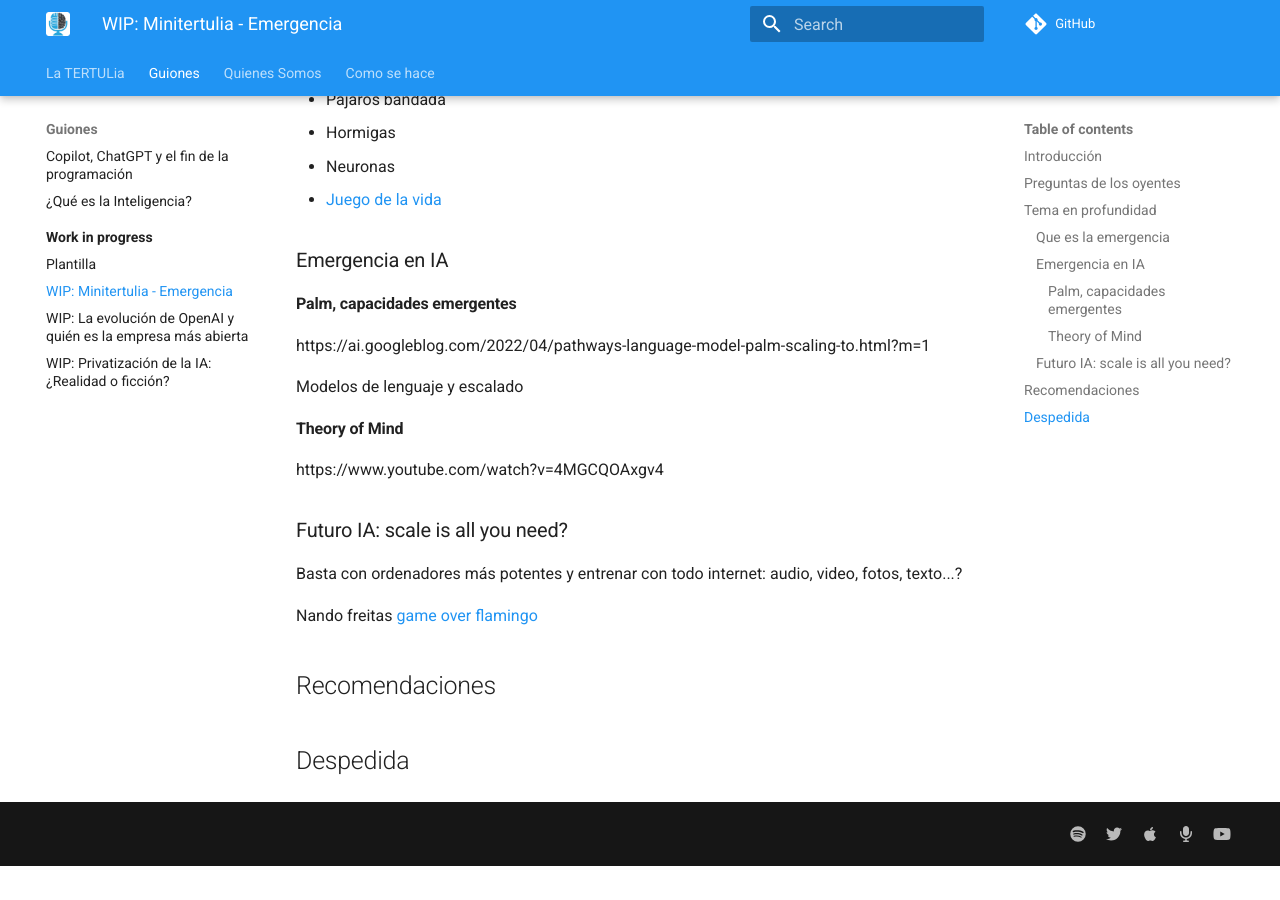
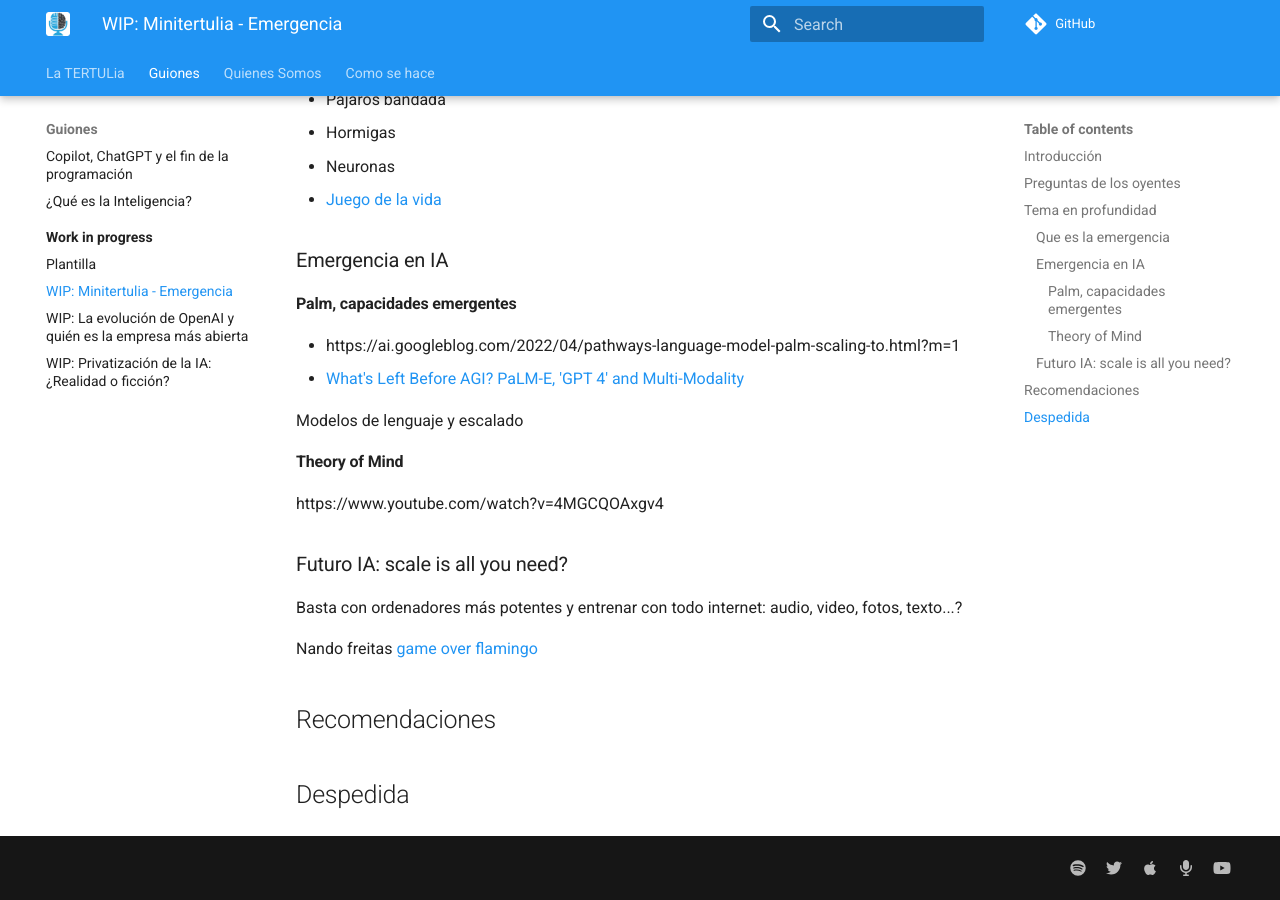
Before and after one commit to ironbar/tertulia_inteligencia_artificial, an MkDocs documentation site: the page built from docs/guiones/work-in-progress/wip_minitertulia_emergencia.md, in a window 1280 px wide and 900 px high, scrolled down 580 px. Built offline with MkDocs 1.6.1 and Material for MkDocs 9.7.7, drawn with Linux system fonts in a browser that asks for light colours; comment, search, counter and statistics services are not loaded; before the commit the page ends 1446 px from its top, so only the background shows below that.

Commit message:
Update wip_minitertulia_emergencia.md

```diff
--- a/docs/guiones/work-in-progress/wip_minitertulia_emergencia.md
+++ b/docs/guiones/work-in-progress/wip_minitertulia_emergencia.md
@@ -22,7 +22,8 @@ La idea es que está tertulia sea más corta, algunos de los oyentes piden tertu
 
 #### Palm, capacidades emergentes
 
-https://ai.googleblog.com/2022/04/pathways-language-model-palm-scaling-to.html?m=1
+- https://ai.googleblog.com/2022/04/pathways-language-model-palm-scaling-to.html?m=1
+- [What's Left Before AGI? PaLM-E, 'GPT 4' and Multi-Modality](https://www.youtube.com/watch?v=EzEuylNSn-Q)
 
 Modelos de lenguaje y escalado
 
```
